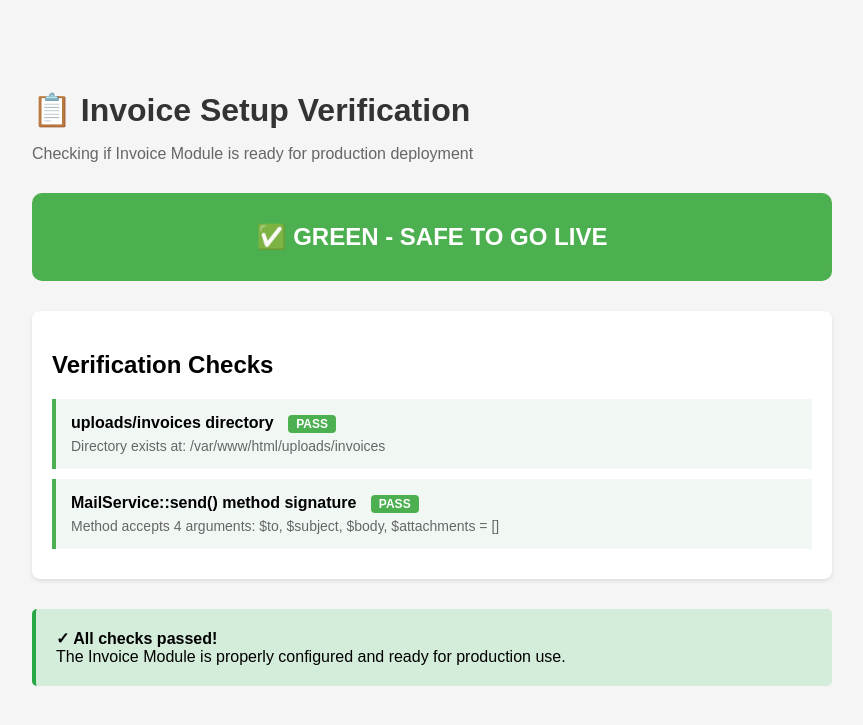
After one commit to tlehmann6300/offer, a PHP site: page /verify_invoice_setup.php in a window 1280 px wide. The commit adds this page. Shown: the top 725 px of the page, without its empty margins (208-1071 px from the left). Run offline with PHP 8.4, Linux system fonts and the light colour scheme; some libraries are stand-ins or nearby versions.

Commit message:
Add Invoice Module protection to reset script and create verification script
Co-authored-by: tlehmann6300 <166137787+tlehmann6300@users.noreply.github.com>

```diff
--- a/reset_environment_production.php
+++ b/reset_environment_production.php
@@ -73,6 +73,7 @@ $whitelist = [
     'includes/models/Invoice.php',
     'api/submit_invoice.php',
     'api/export_invoices.php',
+    'api/update_invoice_status.php',
     'src/MailService.php',
     'uploads/invoices/'
 ];
--- /dev/null
+++ b/verify_invoice_setup.php
@@ -0,0 +1,230 @@
+<?php
+/**
+ * Invoice Setup Verification Script
+ *
+ * Checks if the Invoice Module is ready for production:
+ * 1. Verifies uploads/invoices directory exists
+ * 2. Verifies MailService::send() method accepts 4 arguments (including attachments)
+ *
+ * Outputs:
+ * - GREEN if safe to go live
+ * - RED if issues found
+ */
+
+// Track verification results
+$checks = [];
+$allPassed = true;
+
+// ============================================================
+// CHECK 1: uploads/invoices directory exists
+// ============================================================
+$uploadsInvoicesPath = __DIR__ . '/uploads/invoices';
+if (is_dir($uploadsInvoicesPath)) {
+    $checks[] = [
+        'name' => 'uploads/invoices directory',
+        'status' => 'PASS',
+        'message' => 'Directory exists at: ' . $uploadsInvoicesPath
+    ];
+} else {
+    $checks[] = [
+        'name' => 'uploads/invoices directory',
+        'status' => 'FAIL',
+        'message' => 'Directory not found at: ' . $uploadsInvoicesPath
+    ];
+    $allPassed = false;
+}
+
+// ============================================================
+// CHECK 2: MailService::send() accepts 4 arguments
+// ============================================================
+$mailServicePath = __DIR__ . '/src/MailService.php';
+if (file_exists($mailServicePath)) {
+    require_once $mailServicePath;
+
+    if (class_exists('MailService')) {
+        $reflection = new ReflectionClass('MailService');
+
+        if ($reflection->hasMethod('send')) {
+            $method = $reflection->getMethod('send');
+            $parameters = $method->getParameters();
+            $paramCount = count($parameters);
+
+            // Check if method has exactly 4 parameters
+            // Expected signature: send($to, $subject, $body, $attachments = [])
+            if ($paramCount === 4) {
+                // Verify the 4th parameter is named 'attachments' and has a default value
+                $fourthParam = $parameters[3];
+                if ($fourthParam->getName() === 'attachments' && $fourthParam->isDefaultValueAvailable()) {
+                    $checks[] = [
+                        'name' => 'MailService::send() method signature',
+                        'status' => 'PASS',
+                        'message' => 'Method accepts 4 arguments: $to, $subject, $body, $attachments = []'
+                    ];
+                } else {
+                    $checks[] = [
+                        'name' => 'MailService::send() method signature',
+                        'status' => 'FAIL',
+                        'message' => '4th parameter exists but not named "attachments" or missing default value'
+                    ];
+                    $allPassed = false;
+                }
+            } else {
+                $checks[] = [
+                    'name' => 'MailService::send() method signature',
+                    'status' => 'FAIL',
+                    'message' => "Method accepts $paramCount arguments, expected 4"
+                ];
+                $allPassed = false;
+            }
+        } else {
+            $checks[] = [
+                'name' => 'MailService::send() method signature',
+                'status' => 'FAIL',
+                'message' => 'send() method not found in MailService class'
+            ];
+            $allPassed = false;
+        }
+    } else {
+        $checks[] = [
+            'name' => 'MailService::send() method signature',
+            'status' => 'FAIL',
+            'message' => 'MailService class not found'
+        ];
+        $allPassed = false;
+    }
+} else {
+    $checks[] = [
+        'name' => 'MailService::send() method signature',
+        'status' => 'FAIL',
+        'message' => 'MailService.php not found at: ' . $mailServicePath
+    ];
+    $allPassed = false;
+}
+
+// ============================================================
+// OUTPUT RESULTS
+// ============================================================
+?>
+<!DOCTYPE html>
+<html lang="en">
+<head>
+    <meta charset="UTF-8">
+    <meta name="viewport" content="width=device-width, initial-scale=1.0">
+    <title>Invoice Setup Verification</title>
+    <style>
+        body {
+            font-family: Arial, sans-serif;
+            max-width: 800px;
+            margin: 50px auto;
+            padding: 20px;
+            background-color: #f5f5f5;
+        }
+        .status-banner {
+            padding: 30px;
+            text-align: center;
+            border-radius: 10px;
+            margin-bottom: 30px;
+            font-size: 24px;
+            font-weight: bold;
+        }
+        .status-banner.green {
+            background-color: #4CAF50;
+            color: white;
+        }
+        .status-banner.red {
+            background-color: #f44336;
+            color: white;
+        }
+        .check-list {
+            background-color: white;
+            border-radius: 8px;
+            padding: 20px;
+            box-shadow: 0 2px 4px rgba(0,0,0,0.1);
+        }
+        .check-item {
+            padding: 15px;
+            margin: 10px 0;
+            border-left: 4px solid #ddd;
+            background-color: #f9f9f9;
+        }
+        .check-item.pass {
+            border-left-color: #4CAF50;
+            background-color: #f1f8f4;
+        }
+        .check-item.fail {
+            border-left-color: #f44336;
+            background-color: #fef1f0;
+        }
+        .check-name {
+            font-weight: bold;
+            margin-bottom: 5px;
+        }
+        .check-status {
+            display: inline-block;
+            padding: 2px 8px;
+            border-radius: 4px;
+            font-size: 12px;
+            font-weight: bold;
+            margin-left: 10px;
+        }
+        .check-status.pass {
+            background-color: #4CAF50;
+            color: white;
+        }
+        .check-status.fail {
+            background-color: #f44336;
+            color: white;
+        }
+        .check-message {
+            color: #666;
+            font-size: 14px;
+            margin-top: 5px;
+        }
+        h1 {
+            color: #333;
+            margin-bottom: 10px;
+        }
+        .subtitle {
+            color: #666;
+            margin-bottom: 30px;
+        }
+    </style>
+</head>
+<body>
+    <h1>📋 Invoice Setup Verification</h1>
+    <p class="subtitle">Checking if Invoice Module is ready for production deployment</p>
+
+    <div class="status-banner <?php echo $allPassed ? 'green' : 'red'; ?>">
+        <?php echo $allPassed ? '✅ GREEN - SAFE TO GO LIVE' : '❌ RED - ISSUES FOUND'; ?>
+    </div>
+
+    <div class="check-list">
+        <h2>Verification Checks</h2>
+        <?php foreach ($checks as $check): ?>
+            <div class="check-item <?php echo strtolower($check['status']); ?>">
+                <div class="check-name">
+                    <?php echo htmlspecialchars($check['name']); ?>
+                    <span class="check-status <?php echo strtolower($check['status']); ?>">
+                        <?php echo $check['status']; ?>
+                    </span>
+                </div>
+                <div class="check-message">
+                    <?php echo htmlspecialchars($check['message']); ?>
+                </div>
+            </div>
+        <?php endforeach; ?>
+    </div>
+
+    <?php if ($allPassed): ?>
+        <div style="margin-top: 30px; padding: 20px; background-color: #d4edda; border-left: 4px solid #28a745; border-radius: 5px;">
+            <strong>✓ All checks passed!</strong><br>
+            The Invoice Module is properly configured and ready for production use.
+        </div>
+    <?php else: ?>
+        <div style="margin-top: 30px; padding: 20px; background-color: #f8d7da; border-left: 4px solid #dc3545; border-radius: 5px;">
+            <strong>⚠ Action required:</strong><br>
+            Please address the failed checks before deploying to production.
+        </div>
+    <?php endif; ?>
+</body>
+</html>
```
